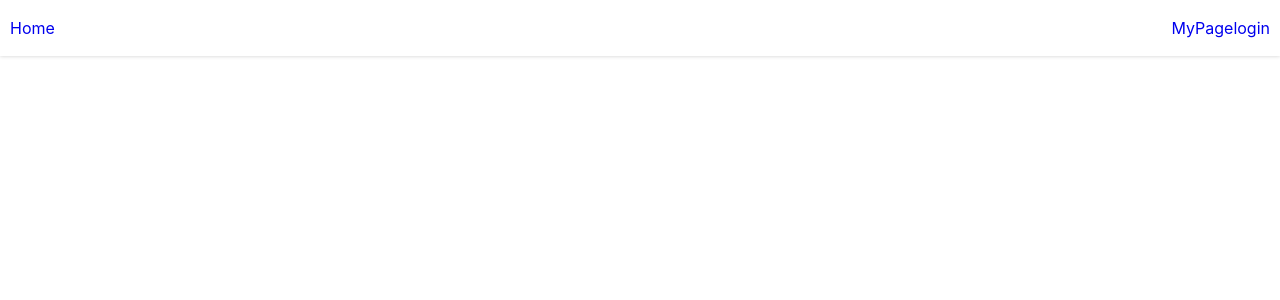
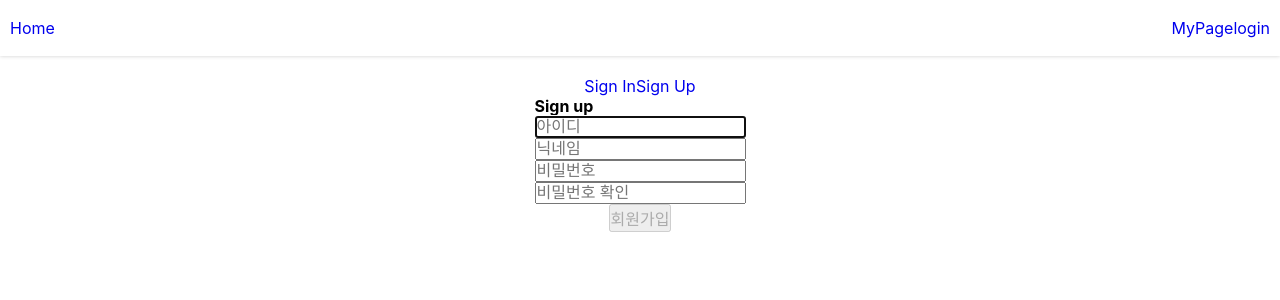
Before and after one commit to Team-alryeoju/alryeoju-front, a React (Create React App) app: page /auth/signup in a window 1280 px wide. Before the commit this address had no page. Shown: the top 300 px of the page. Built offline with nearby package versions, Linux system fonts and the light colour scheme.

Commit message:
[FEAT] 로그인 토큰 발급, 회원가입

```diff
--- a/src/App.js
+++ b/src/App.js
@@ -18,7 +18,7 @@ function App() {
           <Route path='/' element={<Home />}></Route>
           <Route path='/mypage' element={<MyPage />}></Route>
           <Route path="/detail/:id" element={<Detail />}></Route>
-          <Route path="/auth" element={<Authentication />}></Route>
+          <Route path="/auth/*" element={<Authentication />}></Route>
         </Routes>
       </div>
     </>
--- a/src/Pages/Authentication.js
+++ b/src/Pages/Authentication.js
@@ -1,22 +1,28 @@
 import React, { useState } from 'react';
-
+import { Routes, Route, Link } from 'react-router-dom';
 import SignIn from './SignIn';
 import SignUp from './SignUp';
+import axios from '../api/axios'
 
 const Authentication = () => {
-
-    const [showSignIn , setShowSignIn] = useState(true)
+    const textDecoNone = {
+        textDecoration: 'none'
+    };
 
 
     return (
         <main className='Auth'>
             <div className='col-center'>
-                <div className='button_container row'>
-                    <button onClick={() => setShowSignIn(true)}>sign in</button>
-                    <button onClick={() => setShowSignIn(false)}>sign up</button>
+                <div className='row'>
+                    <Link to="signin" style={textDecoNone}><div className="mypage-link">Sign In</div></Link>
+                    <Link to="signup" style={textDecoNone}><div className="login-link">Sign Up</div></Link>
                 </div>
                 {/* true -> login / false -> 회원가입 */}
-                { showSignIn ? <SignIn /> : <SignUp />}
+                <Routes>
+                    <Route path='signin' element={<SignIn />}></Route>
+                    <Route path='signup' element={<SignUp />}></Route>
+                    <Route path='*' element={<SignIn />}></Route>
+                </Routes>
 
             </div>
         </main>
--- a/src/Pages/Detail.css
+++ b/src/Pages/Detail.css
@@ -1,28 +1,35 @@
-.detail__main{
+.Detail{
     width: 100vw;
+    display: flex;
+    flex-direction: column;
+    align-items: center;
 }
 
-.product__detail{
-    width: 90%;
-    height: 30%;
-    align-items: center;
-    justify-content: space-between;
+.product__main {
+    width: 80vw;
+    height: 100vh;
+}
+
+.product__detail {
+    width: 100%;
+    height: 60%;
     flex-wrap: wrap;
 }
 
-.product--image{
-    flex: 1 0 200px;
+.detail_left{
     height: 100%;
+    flex: 2 0 300px
 }
 
-.product--image > img{
-    max-width: 100%;
+.detail_left img{
+    width: 100%;
     height: auto;
-
-    object-position: 50% 50%;
     object-fit: cover;
+    overflow: hidden;
 }
 
-.product__content{
-    flex: 2 0 200px;
+.detail_right{
+    height: 100%;
+    flex: 3 0 60%;
+    justify-content: space-between;
 }
--- a/src/Pages/Detail.js
+++ b/src/Pages/Detail.js
@@ -18,18 +18,27 @@ const Detail = () => {
 
     return (
         <div className="Detail">
-            <p>현재 가짜 데이터로 작업중</p>
-            <h1>{id}의 상세 페이지 입니다.</h1>
-            <main className="detail__main col-center">
+            <main className="product__main col">
                 <div className="product__detail row">
-                    <div className="product--image">
+                    <div className="detail_left col-center">
                         <img src={dummyData.img} alt={dummyData.name}></img>
                     </div>
-                    <div className="product__content">
-                        <div className="product--name">{dummyData.name}</div>
-                        <div className="product--price">가격</div>
-                        <div className="product--degree">도수</div>
-                        <div className="product--star">평점</div>
+                    <div className="detail_right col">
+                        <div className="product__content">
+                            <div className="product--name">{dummyData.name}</div>
+                            <div className="product--price">가격</div>
+                            <div className="product--degree">도수</div>
+                            <div className="product--star">평점</div>
+                        </div>
+                        <div className="product__purchase">
+                            <div className="product--count row">
+                                <button>minus</button>
+                                <p>1</p>
+                                <button>plus</button>
+                            </div>
+                            <p>총 가격</p>
+                            <button>구매</button>
+                        </div>
                     </div>
                 </div>
                 <p>비슷한 술</p>
--- a/src/Pages/SignIn.js
+++ b/src/Pages/SignIn.js
@@ -1,5 +1,5 @@
 import React, { useContext, useEffect, useRef, useState } from 'react';
-
+import axios from '../api/axios'
 import AuthContext from '../context/AuthProvider';
 
 // 1. 로그인 시 서버 쪽에서 session_id (쿠키) 를 설정
@@ -35,12 +35,26 @@ function SignIn(props) {
     }, [user, pwd])
 
     // login submit
-    const handleSubmit = (e) => {
+    const handleSubmit = async (e) => {
         e.preventDefault();
+        // post 작업 필요
+        try{
+            const response = await axios.post("/signin",
+            JSON.stringify({id : user, pw : pwd}),
+            {
+                headers: { 'Content-Type': 'application/json'},
+                withCredentials: true
+            });
 
-        // post 작업 필요
+            console.log(response.data)
+            alert("로그인 성공")
 
-        console.log(user, pwd);
+        }catch(error){
+            if(error.response.status === 401){
+                alert("아이디나 비밀번호가 맞지 않습니다.")
+            }
+        }
+
         setUser('');
         setPwd('');
     }
--- /dev/null
+++ b/src/Pages/SignUp.css
@@ -0,0 +1,7 @@
+.valid{
+    color: green;
+}
+
+.invalid{
+    color: red;
+}
--- a/src/Pages/SignUp.js
+++ b/src/Pages/SignUp.js
@@ -1,6 +1,11 @@
 import React, { useContext, useEffect, useRef, useState } from 'react';
+import { useNavigate } from 'react-router-dom';
+import axios from '../api/axios'
 
 import AuthContext from '../context/AuthProvider';
+
+/** css */
+import './SignUp.css'
 
 // 1. 로그인 시 서버 쪽에서 session_id (쿠키) 를 설정
 // 2. 클라이언트 요청 시에 session_id를 서버 족에서 받는다.
@@ -14,81 +19,124 @@ function SignUp(props) {
     // Ref
     const userRef = useRef();
     const errRef = useRef();
+
     /** 사용자 ID state */
     const [user, setUser] = useState("");
+
+    /** 사용자 닉네임 state */
+    const [name, setName] = useState("");
     /** 사용자 PW state */
     const [pwd, setPwd] = useState("");
-    const [pwdRetype, setPwdRetype] = useState("");
+
+    /** 비밀번호 확인 state**/
+    const [matchPwd, setMatchPwd] = useState("");
+    const [matchFocus, setMatchFocus] = useState(false)
     const [isPwdConfirm, setIsPwdConfirm] = useState(false);
     const [confirmError, setConfirmError] = useState("");
+
     /** 에러 메시지 state */
     const [errMsg, setErrMsg] = useState("")
     const [success, setSuccess] = useState(false)
 
+    const navigate = useNavigate();
     // fetch
 
 
-    // useEffect
+    // 처음에 ID 부분으로 focusing 됨
     useEffect(() => {
         userRef.current.focus();
     }, [])
 
+    // 아이디랑 비밀번호 유효성검사 할 때 활용하려면 정규식 검사 추가 필요
+
+    // 에러 메시지 관리
     useEffect(() => {
         setErrMsg('');
-    }, [user, pwd])
+    }, [user, pwd, matchPwd])
+
+    useEffect(() => {
+        if(success){
+            // 회원가입 성공 시
+            alert('회원가입이 성공하였습니다')
+            navigate("/auth/signin")
+        }
+    }, [navigate, success])
 
 
-    // 비밀번호나 확인 비밀번호가 바뀔 때 -> 비밀번호가 일치하는지 확인
+    // 비밀번호나 확인 비밀번호가 바뀔 때 -> 두 비밀번호가 일치하는지 확인
     useEffect(() => {
-        if(pwd.length < 1 && pwdRetype.length < 1){
+        if(pwd.length < 1 && matchPwd.length < 1){
             setConfirmError("")
-        }else if(pwd === pwdRetype){
+        }else if(pwd === matchPwd){
             setIsPwdConfirm(true)
             setConfirmError("비밀번호가 일치합니다! :)")
         }else{
             setIsPwdConfirm(false)
             setConfirmError("비밀번호가 일치하지 않습니다! :(")
         }
-    }, [pwdRetype, pwd])
+    }, [pwd, matchPwd])
 
     // login submit
-    const handleSubmit = (e) => {
+    const handleSubmit = async (e) => {
+        // 해당 이벤트에 대한 기본 동작을 실행하지 않도록 지정한다.
         e.preventDefault();
 
-        // 비밀번호가 일치하지 않으면
-        if(!isPwdConfirm){
-            alert("비밀번호를 다시 확인해주세요!")
-            return
+        // post 작업 필요
+        try{
+            const response = await axios.post("/signup",
+                JSON.stringify({id : user, pw : pwd, u_name: name}),
+                {
+                    headers: { 'Content-Type': 'application/json'},
+                    withCredentials: true
+                });
+        } catch(err) {
+            // 에러 처리
         }
-        // post 작업 필요
 
-        console.log(user, pwd);
-        setUser('');
-        setPwd('');
-        setPwdRetype('')
+
+        // 처리 성공
+        setSuccess(true);
+    }
+
+    // ID 중복 확인
+    const checkIdDuplicate = async () => {
+
     }
 
     // form
     return (
         <section className='SignUp'>
-            <p ref={errRef} className={errMsg ? "errmsg" : "offscreen"} aria-live="assertive">{errMsg}</p>
             <h1>Sign up</h1>
             <form className='col-center' onSubmit={handleSubmit}>
                 {/* 아이디 입력 */}
                 <input
                     type="text"
+                    id="id"
                     ref={userRef}
                     className="input-field"
                     autoComplete="off"
                     placeholder="아이디"
                     value={user}
                     onChange={(e) => setUser(e.target.value)}
+                    onBlur={checkIdDuplicate}
+                    required
+                ></input>
+                {/* 닉네임 입력 */}
+                <input
+                    type="text"
+                    id="username"
+                    className="input-field"
+                    autoComplete="off"
+                    placeholder="닉네임"
+                    value={name}
+                    onChange={(e) => setName(e.target.value)}
+                    onBlur={checkIdDuplicate}
                     required
                 ></input>
                 {/* 비밀번호 입력 */}
                 <input
                     type="password"
-                    name="pw"
+                    id="pwd"
                     className="input-field"
                     placeholder="비밀번호"
                     value={pwd}
@@ -97,19 +145,24 @@ function SignUp(props) {
                 ></input>
                 <input
                     type="password"
-                    name="pw"
+                    name="confirm_pwd"
                     className="input-field"
                     placeholder="비밀번호 확인"
-                    value={pwdRetype}
-                    onChange={(e) => setPwdRetype(e.target.value)}
+                    value={matchPwd}
+                    aria-invalid={isPwdConfirm ? "false" : "true"}
+                    aria-describedby="confirm-note"
+                    onChange={(e) => setMatchPwd(e.target.value)}
+                    onFocus={() => setMatchFocus(true)}
                     required
                 ></input>
-                <p>{confirmError}</p>
-                <button type="submit" className="submit__button">회원가입</button>
+                <p
+                    id="confirm-note"
+                    className={`${isPwdConfirm ? "valid" : "invalid"} ${matchFocus ? "show" : "hide"}`}
+                    >{confirmError}</p>
+                <button type="submit" className="submit__button" disabled={!isPwdConfirm ? true : false}>회원가입</button>
             </form>
         </section>
     );
 }
 
-
 export default SignUp;
--- a/src/default.css
+++ b/src/default.css
@@ -25,3 +25,7 @@
 .h2{
     font-size: 1.1rem;
 }
+
+.hide {
+    display: none;
+}
```
Also changed, not shown: src/App.css (line endings or trailing spaces), src/Components/ProductList.css (line endings or trailing spaces).
